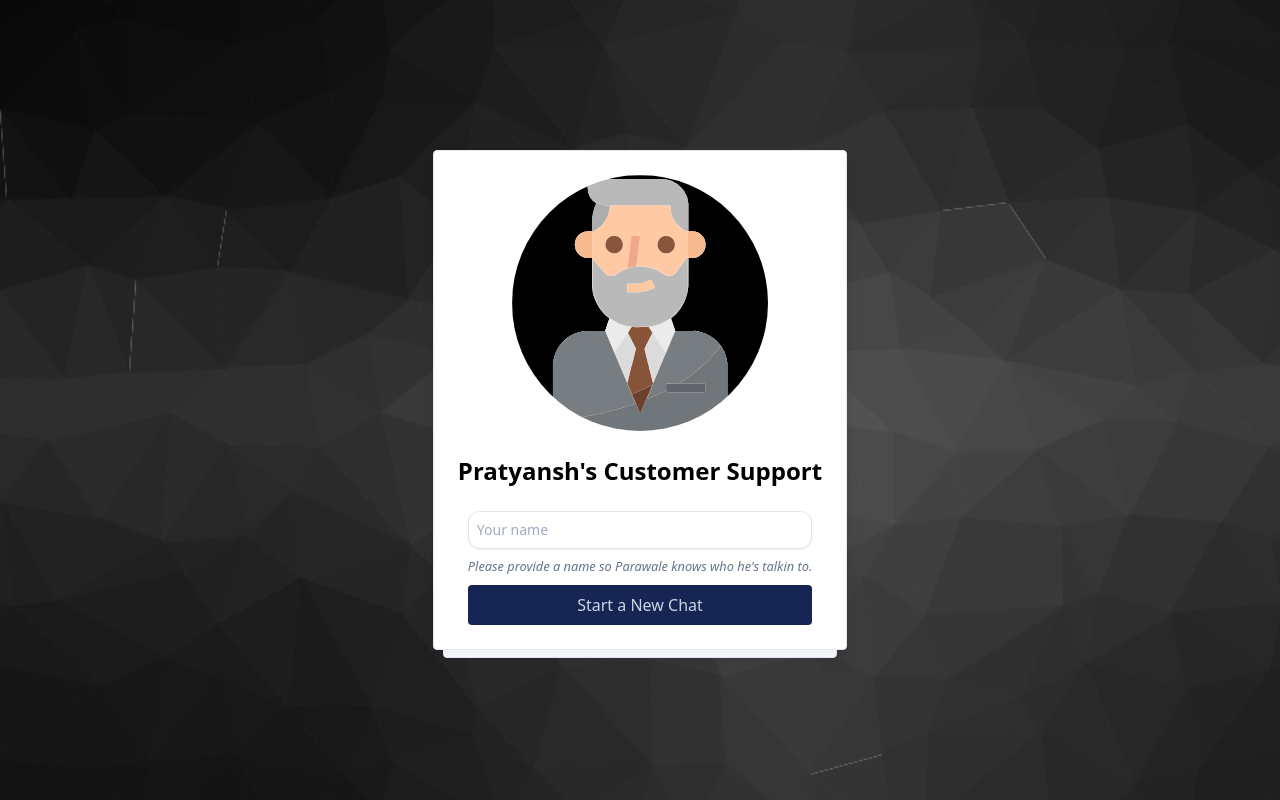
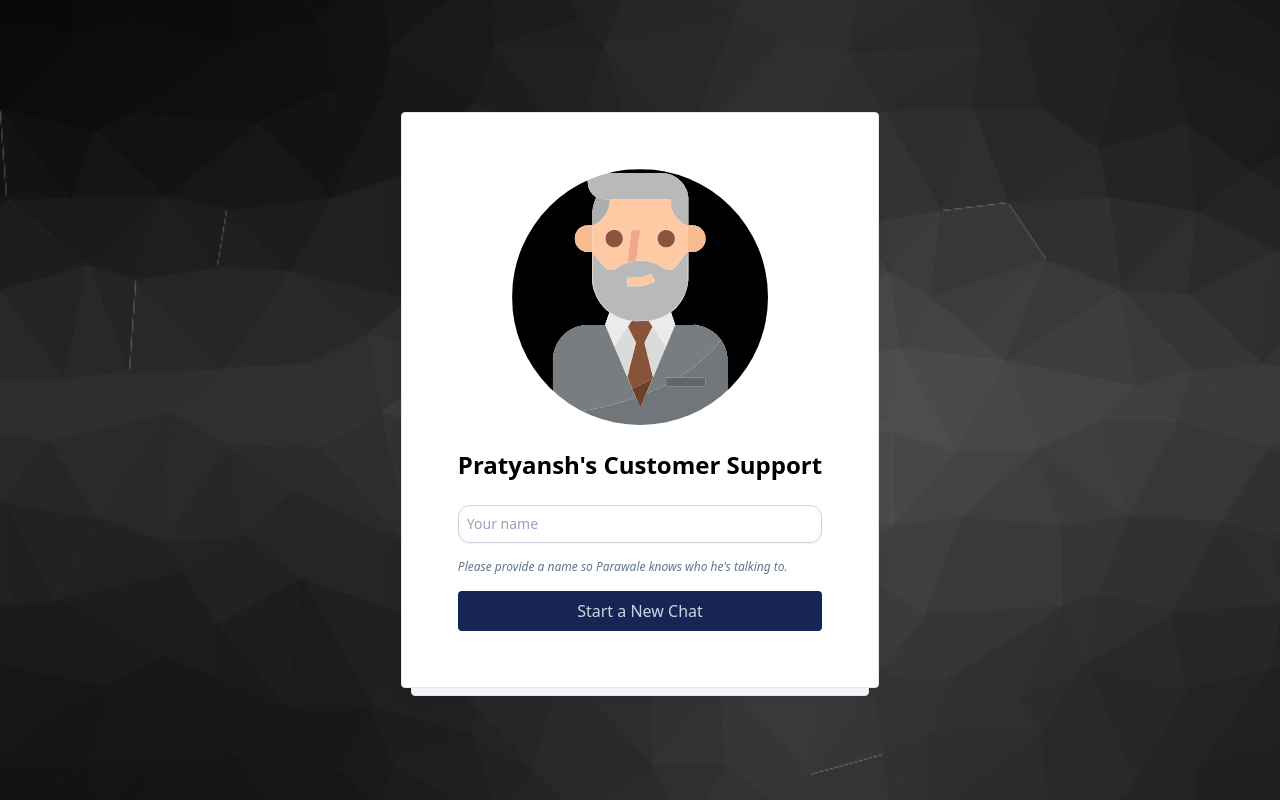
Before and after one commit to Pratyansh35/OpenAi-Chatbot_Nuxt, a Nuxt app: page / in a window 1280 px wide. Built offline with nearby package versions, Linux system fonts and the light colour scheme.

Commit message:
fixed some bugs

```diff
--- a/components/Chat.vue
+++ b/components/Chat.vue
@@ -1,5 +1,5 @@
 <template>
-  <section class="flex flex-col min-w-[520px] w-full">
+  <section class="flex flex-col min-w-[320px] w-full md:min-w-[520px]">
     <!-- Customer Support Agent -->
     <div class="flex items-center gap-3.5 pb-4 border-b border-dashed">
       <div>
@@ -18,12 +18,14 @@
     </div>
 
     <!-- Messages -->
-     <div class="text-center  text-2xl py-12" v-if="pending">
-      <svg xmlns="http://www.w3.org/2000/svg" fill="none" viewBox="0 0 24 24" stroke-width="1.5" stroke="currentColor" class="size-12 mx-auto animate-spin">
-        <path stroke-linecap="round" stroke-linejoin="round" d="M16.023 9.348h4.992v-.001M2.985 19.644v-4.992m0 0h4.992m-4.993 0 3.181 3.183a8.25 8.25 0 0 0 13.803-3.7M4.031 9.865a8.25 8.25 0 0 1 13.803-3.7l3.181 3.182m0-4.991v4.99" />
+    <div class="text-center text-2xl py-12" v-if="pending">
+      <svg xmlns="http://www.w3.org/2000/svg" fill="none" viewBox="0 0 24 24" stroke-width="1.5" stroke="currentColor"
+        class="size-12 mx-auto animate-spin">
+        <path stroke-linecap="round" stroke-linejoin="round"
+          d="M16.023 9.348h4.992v-.001M2.985 19.644v-4.992m0 0h4.992m-4.993 0 3.181 3.183a8.25 8.25 0 0 0 13.803-3.7M4.031 9.865a8.25 8.25 0 0 1 13.803-3.7l3.181 3.182m0-4.991v4.99" />
       </svg>
-     </div>
-    <div ref="container"  class="flex flex-col gap-3.5 py-5 px-3 overflow-y-scroll max-h-[400px]">
+    </div>
+    <div ref="container" class="flex flex-col gap-3.5 py-5 px-3 overflow-y-scroll max-h-[400px]">
       <!-- To flip message use "flex-row-reverse" -->
       <div v-for="message in messages" class="flex items-end gap-3" :class="{ 'flex-row-reverse': !message.isAI }">
         <!-- Profile Image -->
@@ -52,10 +54,6 @@
 
 
 <script setup lang="ts">
-
-
-
-
 const messages = useMessages();
 const container = ref();
 
--- a/components/MessageForm.vue
+++ b/components/MessageForm.vue
@@ -1,8 +1,8 @@
 <template>
   <form @submit.prevent="handleSubmit" class="relative">
-    <fieldset  :disabled="isSubmitting" >
+    <fieldset :disabled="isSubmitting">
       <textarea @keypress.enter.prevent="handleSubmit" v-model.trim="newMessage"
-        class="transition p-4 w-full text-sm border border-slate-300/60 shadow-sm placeholder:text-slate-400/90 focus:ring-4 focus:ring-primary focus:ring-opacity-20 focus:border-primary focus:border-opacity-40 pr-16 rounded-xl resize-none"
+        class="transition p-4 w-full text-sm border border-slate-300 shadow-sm placeholder:text-slate-400 focus:ring-4 focus:ring-primary focus:ring-opacity-20 focus:border-primary pr-16 rounded-xl resize-none"
         placeholder="Enter your message...">
       </textarea>
       <button type="submit"
@@ -18,29 +18,27 @@
 </template>
 
 <script setup lang="ts">
-import { useMessages } from '~/composables/states';
+import { ref } from 'vue';
+import { useMessages} from '~/composables/states';
 import { marked } from 'marked';
-import dompurify from "dompurify";
+import dompurify from 'dompurify';
 
-const newMessage = ref("")
+const newMessage = ref('');
 const messages = useMessages();
 const { customerInitials } = useCustomers();
-const isSubmitting = ref(false)
+const isSubmitting = ref(false);
 
 async function handleSubmit() {
-  isSubmitting.value = true
+  isSubmitting.value = true;
   messages.value.push({
     name: customerInitials.value,
     message: newMessage.value,
-    timestamp: new Date().toLocaleString([], {
-      timeStyle: 'short',
-    }),
+    timestamp: new Date().toLocaleTimeString([], { timeStyle: 'short' }),
     isAI: false
-  })
+  });
 
-  const userMessage = newMessage.value
-  newMessage.value = ""
-
+  const userMessage = newMessage.value;
+  newMessage.value = '';
 
   await $fetch('/api/message', {
     method: 'POST',
@@ -49,23 +47,18 @@ async function handleSubmit() {
     },
     async onResponse({ response }) {
       const content = response._data.data[0].content[0];
+      if (content.type !== 'text') return;
 
-      if (content.type != "text") {
-        return;
-      }
-      const parseMessage = await marked.parse(
-        dompurify.sanitize(content.text.value));
+      const parseMessage = await marked.parse(dompurify.sanitize(content.text.value));
 
       messages.value.push({
-        name: "Parawale AI",
+        name: 'Parawale AI',
         message: parseMessage,
         isAI: true,
-        timestamp: new Date().toLocaleTimeString([],
-          { timeStyle: "short" }
-        )
+        timestamp: new Date().toLocaleTimeString([], { timeStyle: 'short' })
       });
-      isSubmitting.value = false
+      isSubmitting.value = false;
     }
-  })
+  });
 }
 </script>
--- a/components/Start.vue
+++ b/components/Start.vue
@@ -1,24 +1,24 @@
 <template>
-  <section class="flex flex-col items-center gap-6">
-    <img src="/bruno.svg" class="w-64 h-64 rounded-full" />
-    <h1 class="text-center font-bold text-2xl">
+  <section class="flex flex-col items-center gap-6 p-4 md:p-8">
+    <img src="/bruno.svg" class="w-32 h-32 md:w-64 md:h-64 rounded-full" />
+    <h1 class="text-center font-bold text-xl md:text-2xl">
       Pratyansh's Customer Support
     </h1>
-    <form @submit.prevent="handleSubmit" >
-      <fieldset :disabled="isSubmitted" class="flex flex-col gap-2 w-full">
+    <form @submit.prevent="handleSubmit" class="w-full max-w-sm">
+      <fieldset :disabled="isSubmitted" class="flex flex-col gap-4">
         <input v-model="customerName" type="text" placeholder="Your name"
-          class="w-full transition p-2 text-sm border border-slate-300/60 shadow-sm placeholder:text-slate-400/90 focus:ring-4 focus:ring-primary focus:ring-opacity-20 focus:border-primary focus:border-opacity-40 pr-16 rounded-xl" />
-        <small class="text-slate-500 italic">
-          Please provide a name so Parawale knows who he's talkin to.
+          class="w-full transition p-2 text-sm border border-slate-300 shadow-sm placeholder:text-slate-400 focus:ring-4 focus:ring-primary focus:ring-opacity-20 focus:border-primary rounded-xl" />
+        <small class="text-slate-500 italic text-xs">
+          Please provide a name so Parawale knows who he's talking to.
         </small>
         <button :disabled="namehasError" type="submit"
           class="transition w-full bg-blue-950 text-slate-300 font-medium py-2 px-3 rounded hover:bg-opacity-90">
           Start a New Chat
         </button>
         <button
-        v-if="thread && run"
-        @click="isChatting = true"
-        type="button"
+          v-if="thread && run"
+          @click="isChatting = true"
+          type="button"
           class="transition w-full bg-slate-200 text-slate-600 font-medium py-2 px-3 rounded hover:bg-opacity-90">
           Continue Previous Chat
         </button>
```
